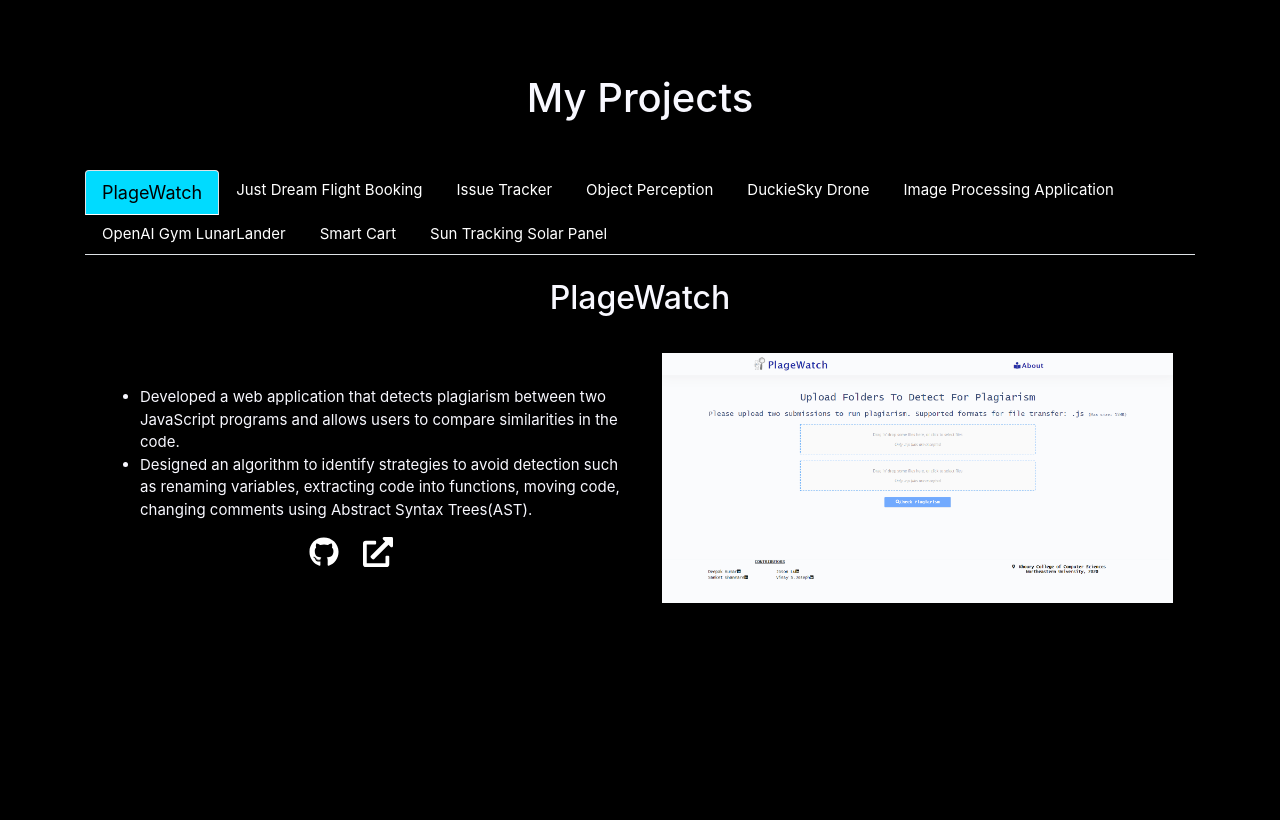
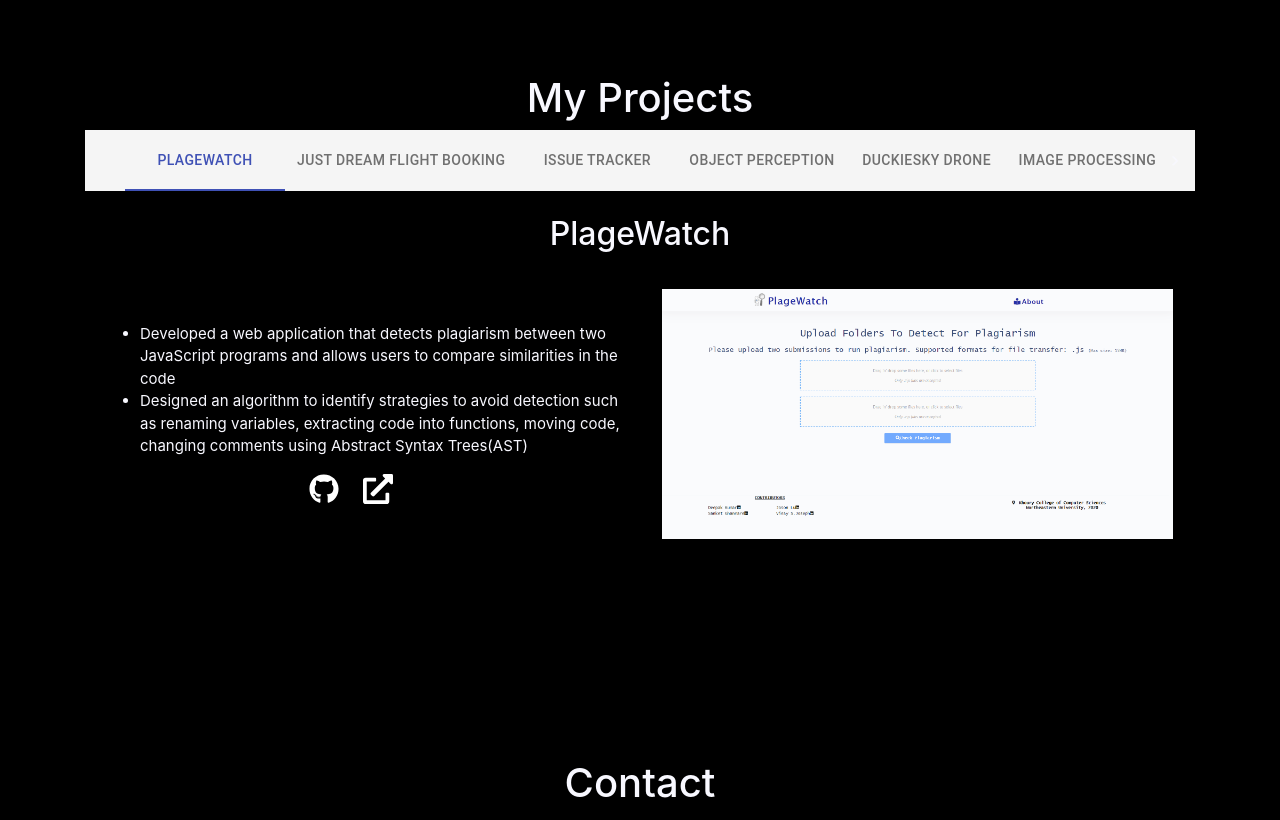
Before and after one commit to vinay-sj/Portfolio, a React (Create React App) app: page / in a window 1280 px wide. Shown: the part 2280-3100 px from the top of the page. Built offline with nearby package versions, Linux system fonts and the light colour scheme.

Commit message:
added material tab to project page

```diff
--- /dev/null
+++ b/src/Components/ImageLoader.js
@@ -0,0 +1,22 @@
+import flightbooking from '../files/flightbooking.png';
+import issuetracker from '../files/issuetracker.png';
+import objectperception from '../files/objectperception.jpg';
+import duckiedrone from '../files/duckiedrone.png';
+import imageprocess from '../files/imageprocess.jpg';
+import lunarlander from '../files/lunarlander.png';
+import smartcart from '../files/smartcart.jpeg';
+import suntracking from '../files/suntracking.png';
+import plagewatch from '../files/plagewatch.png';
+
+const GetImage ={
+    flightbooking:flightbooking,
+    issuetracker:issuetracker,
+    objectperception:objectperception,
+    duckiedrone:duckiedrone,
+    imageprocess:imageprocess,
+    lunarlander:lunarlander,
+    smartcart:smartcart,
+    suntracking:suntracking,
+    plagewatch:plagewatch
+}
+export {GetImage};
--- a/src/Components/Projects.js
+++ b/src/Components/Projects.js
@@ -1,18 +1,22 @@
 import React from 'react';
-import {Tab, Tabs, Container, Col, Row} from "react-bootstrap";
-import flightbooking from '../files/flightbooking.png';
-import issuetracker from '../files/issuetracker.png';
-import objectperception from '../files/objectperception.jpg';
-import duckiedrone from '../files/duckiedrone.png';
-import imageprocess from '../files/imageprocess.jpg';
-import lunarlander from '../files/lunarlander.png';
-import smartcart from '../files/smartcart.jpeg';
-import suntracking from '../files/suntracking.png';
-import plagewatch from '../files/plagewatch.png';
+import {
+    // Tab, Tabs,
+    Container, Col, Row
+} from "react-bootstrap";
+
 import './../css/Project.css'
 import {FontAwesomeIcon} from "@fortawesome/react-fontawesome";
 import {faGithub} from "@fortawesome/free-brands-svg-icons";
 import {faExternalLinkAlt} from "@fortawesome/free-solid-svg-icons";
+import PropTypes from 'prop-types';
+import Tabs from '@material-ui/core/Tabs';
+import Tab from '@material-ui/core/Tab';
+import Typography from '@material-ui/core/Typography';
+import Box from '@material-ui/core/Box';
+import AppBar from '@material-ui/core/AppBar';
+
+import json from "../files/json/projects.json"
+import {GetImage} from "./ImageLoader"
 
 function content(name, img, githubLink, extLink, detailList, dir) {
     const details = (detailList) => {
@@ -67,7 +71,8 @@ function content(name, img, githubLink, extLink, detailList, dir) {
                         {linksinpage(githubLink, faGithub)}
                         {linksinpage(extLink, faExternalLinkAlt)}
                     </Col>
-          <Col lg={6} className='order-1 order-md-1 order-lg-2 order-xl-2 my-auto'><img className='project-img'
+                    <Col lg={6} className='order-1 order-md-1 order-lg-2 order-xl-2 my-auto'><img
+                        className='project-img'
                         src={img} alt=''/></Col>
                 </>
             )
@@ -83,60 +88,83 @@ function content(name, img, githubLink, extLink, detailList, dir) {
     )
 }
 
+function TabPanel(props) {
+    const {children, value, index, ...other} = props;
+
+    return (
+        <div
+            role="projectpanel"
+            hidden={value !== index}
+            id={`project-panel-${index}`}
+            aria-labelledby={`project-panel-${index}`}
+            {...other}
+        >
+            {children}
+        </div>
+    );
+}
+
+
 class Projects extends React.Component {
+    constructor(props) {
+        super(props);
+        this.state = {
+            tabValue: 0,
+            projects: JSON.parse(JSON.stringify(json)),
+            projectKeys: [],
+        }
+        this.handleChange = this.handleChange.bind(this);
+    }
+
+    componentDidMount() {
+        const {projects} = this.state;
+        this.setState({projectKeys: Object.keys(projects)});
+    }
+
+    handleChange = (event, newValue) => {
+        this.setState({tabValue: newValue});
+    };
+    a11yProps = (index) => {
+        return {
+            id: `simple-tab-${index}`,
+            'aria-controls': `simple-tabpanel-${index}`,
+        };
+    }
+    getProjectTabs = () => {
+        const {projectKeys} = this.state;
+        return projectKeys.map((projectKey, id) => <Tab key={id} label={projectKey} {...this.a11yProps(id)} />)
+    }
+    getProjectContent = () => {
+        const {tabValue, projects, projectKeys} = this.state;
+        return projectKeys.map((projectKey, id) => {
+            const projectData = projects[projectKey];
+
+            return <TabPanel key={id} value={tabValue} index={id}>
+                {content(projectData.name, GetImage[projectData.image], projectData.githubLink, projectData.websiteLink,
+                    projectData.body, projectData.imagePosition)}
+            </TabPanel>
+        })
+    }
+
     render() {
+        const {tabValue} = this.state;
         return (
             <div className='spacing container' id='projects'>
                 <h1>My Projects</h1>
-
-        <Tabs defaultActiveKey="fse" id="project-tab" className='mt-5'>
-          <Tab tabClassName='link-color' eventKey="fse" title="PlageWatch">
-            {content('PlageWatch', plagewatch, 'https://github.com/vinay-sj/PlageWatch', 'http://plagewatch.netlify.app',
-              ['Developed a web application that detects plagiarism between two JavaScript programs and allows users to compare similarities in the code.',
-                'Designed an algorithm to identify strategies to avoid detection such as renaming variables, extracting code into functions, moving code, changing comments using Abstract Syntax Trees(AST).'], 'right')}
-          </Tab>
-          <Tab tabClassName='link-color' eventKey="webdevproject" title="Just Dream Flight Booking">
-            {content('Just Dream Flight Booking', flightbooking, 'https://github.com/vinay-sj/Flight-Booking-UI', 'https://avengers-flightbooking-ui.herokuapp.com/',
-              ['Created a Single Page Web Application using the MERN stack that provides a platform to book flight tickets and implemented all the CRUD operations on bookings and passenger details',
-                'Developed backend Rest APIs and MongoDB to store and manipulate flight and passenger details',
-                'Handled authentication of users using Google Sign-In for Websites, managed user sessions'], 'left')}
-          </Tab>
-          <Tab tabClassName='link-color' eventKey="webdev" title="Issue Tracker">
-            {content('Issue Tracker', issuetracker, 'https://github.com/vinay-sj/Issue-Tracker', 'https://tracker-ui-vinay-sj.herokuapp.com/',
-              ['Developed a Full-stack web application using the MERN stack that can be used to track issue lifecycle.',
-                'Implemented authentication of users using Google Sign-In for Websites, managed different user profiles and developed backend APIs using GraphQL and MongoDB.',
-                'Provided the user options to add, update, delete and view issues and track the status and effort of the issues.'], 'right')}
-          </Tab>
-          <Tab tabClassName='link-color' eventKey="roboticsvision" title="Object Perception">
-            {content('Object Perception', objectperception, 'https://github.com/vinay-sj/Object-Perception', '',
-              ['Tracked an object in a video using feature matching in real-time using OpenCV and determine its 3D position and orientation using quaternion',
-                'Compared calculated pose to ground truth using ROS package AR Track Alvar by tracking an AR tag affixed on object'], 'left')}
-          </Tab>
-          <Tab tabClassName='link-color' eventKey="robotics" title="DuckieSky Drone">
-            {content('DuckieSky Drone', duckiedrone, 'https://github.com/vinay-sj/DuckieSky-Drone', '',
-              ['Built an autonomous Raspberry Pi drone using the Duckie Drone kit that can take-off, hover, and fly in various trajectories.',
-                'Tuned the Planar, Altitude, and Position controllers using PIDs to control the velocity, altitude, and position, respectively, using ROS.'], 'right')}
-          </Tab>
-          <Tab tabClassName='link-color' eventKey="pdp" title="Image Processing Application">
-            {content('Image Processing Application', imageprocess, 'https://github.com/vinay-sj/Image-Processor', '',
-              ['Constructed an Image processing application in Java that performs Image Generation and Color Transformation operations using MVC architecture and design patterns',
-                'Designed a UI using Java Swing that displays image and supports all functionalities and a command-line interface that can batch process multiple images'], 'left')}
-          </Tab>
-          <Tab tabClassName='link-color' eventKey="fai" title="OpenAI Gym LunarLander">
-            {content('OpenAI Gym LunarLander using Reinforcement Learning', lunarlander, 'https://github.com/vinay-sj/Lunar-Lander', '',
-              ['Devised an agent in Python to solve the OpenAI Gym LunarLander game by implementing Q-Learning and Approximate Q-Learning algorithms', 'Trained a Neural Network with two hidden layers using TensorFlow and solved LunarLander game using Policy Gradient algorithm',
-                'Analyzed and documented agent’s performance by varying hyperparameters Alpha and Epsilon'], 'right')}
-          </Tab>
-          <Tab tabClassName='link-color' eventKey="finalproject" title="Smart Cart">
-            {content('Smart Shopping Cart', smartcart, '', '', ['Assembled a shopping cart that follows the customer with an LPC2148 microcontroller integrated with an LCD, ZIGBEE transmitter, RFID reader, and a camera',
-              'Computed the position of the customer by the means of MATLAB based image processing.',
-              'Created a centralized automated billing system using Java to scan items in the cart and to automatically generate the bill.'], 'left')}
-          </Tab>
-          <Tab tabClassName='link-color' eventKey="miniproject" title="Sun Tracking Solar Panel">
-            {content('Sun Tracking Solar Panel', suntracking, '', '',
-              ['Built a solar panel that turns automatically towards the sun depending on the intensity of sunlight using a PIC16f883A.'], 'right')}
-          </Tab>
+                <AppBar position="static" color="default">
+                    <Tabs
+                        value={tabValue}
+                        onChange={this.handleChange}
+                        variant="scrollable"
+                        scrollButtons="on"
+                        indicatorColor="primary"
+                        textColor="primary"
+                        aria-label="scrollable force tabs example"
+                    >
+                        {this.getProjectTabs()}
                     </Tabs>
+                </AppBar>
+                {this.getProjectContent()}
             </div>
         );
     }
--- /dev/null
+++ b/src/files/json/projects.json
@@ -0,0 +1,104 @@
+{
+  "PlageWatch": {
+    "name": "PlageWatch",
+    "image": "plagewatch",
+    "githubLink": "https://github.com/vinay-sj/PlageWatch",
+    "websiteLink": "http://plagewatch.netlify.app",
+    "body": [
+      "Developed a web application that detects plagiarism between two JavaScript programs and allows users to compare similarities in the code",
+      "Designed an algorithm to identify strategies to avoid detection such as renaming variables, extracting code into functions, moving code, changing comments using Abstract Syntax Trees(AST)"
+    ],
+    "imagePosition": "right"
+  },
+  "Just Dream Flight Booking": {
+    "name": "Just Dream Flight Booking",
+    "image": "flightbooking",
+    "githubLink": "https://github.com/vinay-sj/Flight-Booking-UI",
+    "websiteLink": "https://avengers-flightbooking-ui.herokuapp.com",
+    "body": [
+      "Created a Single Page Web Application using the MERN stack that provides a platform to book flight tickets and implemented all the CRUD operations on bookings and passenger details",
+      "Developed backend Rest APIs and MongoDB to store and manipulate flight and passenger details",
+      "Handled authentication of users using Google Sign-In for Websites, managed user sessions"
+    ],
+    "imagePosition": "left"
+  },
+  "Issue Tracker": {
+    "name": "Issue Tracker",
+    "image": "issuetracker",
+    "githubLink": "https://github.com/vinay-sj/Issue-Tracker",
+    "websiteLink": "https://tracker-ui-vinay-sj.herokuapp.com",
+    "body": [
+      "Developed a Full-stack web application using the MERN stack that can be used to track issue lifecycle",
+      "Implemented authentication of users using Google Sign-In for Websites, managed different user profiles and developed backend APIs using GraphQL and MongoDB",
+      "Provided the user options to add, update, delete and view issues and track the status and effort of the issues"
+    ],
+    "imagePosition": "right"
+  },
+  "Object Perception": {
+    "name": "Object Perception",
+    "image": "objectperception",
+    "githubLink": "https://github.com/vinay-sj/Object-Perception",
+    "websiteLink": "",
+    "body": [
+      "Tracked an object in a video using feature matching in real-time using OpenCV and determine its 3D position and orientation using quaternion",
+      "Compared calculated pose to ground truth using ROS package AR Track Alvar by tracking an AR tag affixed on object"
+    ],
+    "imagePosition": "left"
+  },
+  "DuckieSky Drone": {
+    "name": "DuckieSky Drone",
+    "image": "duckiedrone",
+    "githubLink": "https://github.com/vinay-sj/DuckieSky-Drone",
+    "websiteLink": "",
+    "body": [
+      "Built an autonomous Raspberry Pi drone using the Duckie Drone kit that can take-off, hover, and fly in various trajectories",
+      "Tuned the Planar, Altitude, and Position controllers using PIDs to control the velocity, altitude, and position, respectively, using ROS"
+    ],
+    "imagePosition": "right"
+  },
+  "Image Processing Application": {
+    "name": "Image Processing Application",
+    "image": "imageprocess",
+    "githubLink": "https://github.com/vinay-sj/Image-Processor",
+    "websiteLink": "",
+    "body": [
+      "Constructed an Image processing application in Java that performs Image Generation and Color Transformation operations using MVC architecture and design patterns",
+      "Designed a UI using Java Swing that displays image and supports all functionalities and a command-line interface that can batch process multiple images"
+    ],
+    "imagePosition": "left"
+  },
+  "OpenAI Gym LunarLander using Reinforcement Learning": {
+    "name": "OpenAI Gym LunarLander using Reinforcement Learning",
+    "image": "lunarlander",
+    "githubLink": "https://github.com/vinay-sj/Lunar-Lander",
+    "websiteLink": "",
+    "body": [
+      "Devised an agent in Python to solve the OpenAI Gym LunarLander game by implementing Q-Learning and Approximate Q-Learning algorithms",
+      "Trained a Neural Network with two hidden layers using TensorFlow and solved LunarLander game using Policy Gradient algorithm",
+      "Analyzed and documented agent’s performance by varying hyperparameters Alpha and Epsilon"
+    ],
+    "imagePosition": "right"
+  },
+  "Smart Shopping Cart": {
+    "name": "Smart Shopping Cart",
+    "image": "smartcart",
+    "githubLink": "",
+    "websiteLink": "",
+    "body": [
+      "Assembled a shopping cart that follows the customer with an LPC2148 microcontroller integrated with an LCD, ZIGBEE transmitter, RFID reader, and a camera",
+      "Computed the position of the customer by the means of MATLAB based image processing",
+      "Created a centralized automated billing system using Java to scan items in the cart and to automatically generate the bill"
+    ],
+    "imagePosition": "left"
+  },
+  "Sun Tracking Solar Panel": {
+    "name": "Sun Tracking Solar Panel",
+    "image": "suntracking",
+    "githubLink": "",
+    "websiteLink": "",
+    "body": [
+      "Built a solar panel that turns automatically towards the sun depending on the intensity of sunlight using a PIC16f883A"
+    ],
+    "imagePosition": "right"
+  }
+}
```
Lines whose indentation alone changed are shown as unchanged.
